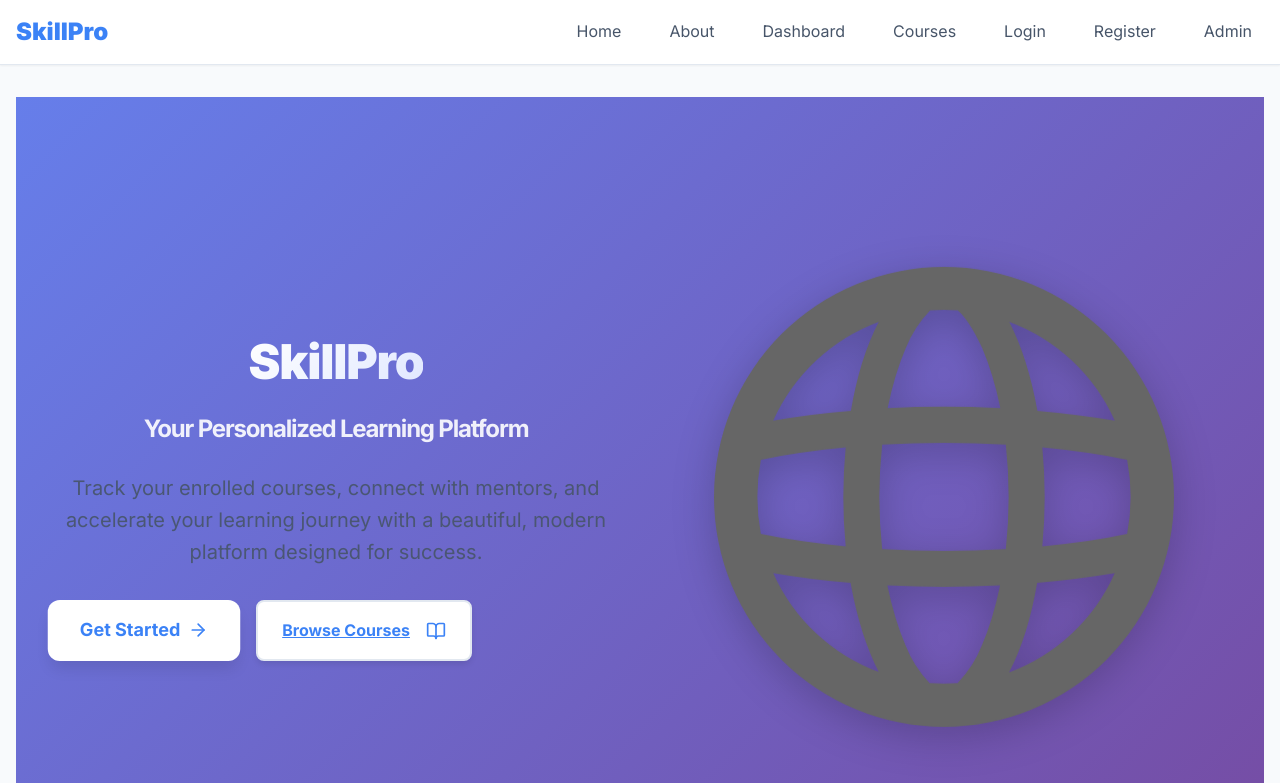
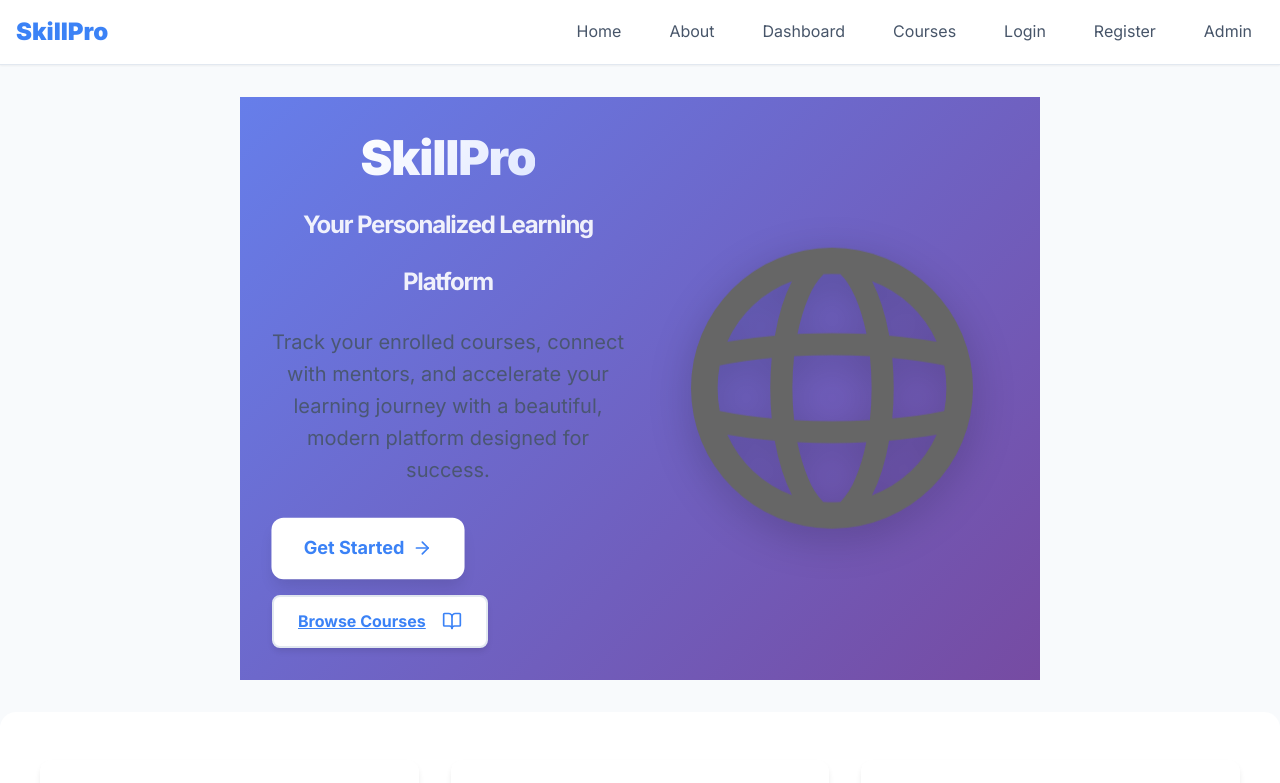
Before and after one commit to Larry-Master/SkillPro, a Next.js app in the folder skillpro/: page / in a window 1280 px wide. Shown: the top 783 px of the page. Built offline with nearby package versions, Linux system fonts and the light colour scheme.

Commit message:
Update layout.css

```diff
--- a/skillpro/styles/layout.css
+++ b/skillpro/styles/layout.css
@@ -49,7 +49,7 @@
 }
 
 main {
-  min-width: 100%;
+  min-width: 100vh;
   margin: 0 auto;
 }
 
@@ -116,8 +116,7 @@ main button:hover {
 
 /* Hero Section */
 .home-hero {
-  min-height: 100vh;
-  max-height: 450px;
+  min-height: 35vh;
   display: grid;
   grid-template-columns: 1fr 1fr;
   align-items: center;
@@ -126,7 +125,7 @@ main button:hover {
   color: var(--text-inverse);
   position: relative;
   overflow: hidden;
-  width: 100%;
+  width: 100vh;
   padding: var(--space-8);
   box-sizing: border-box;
 }
```
